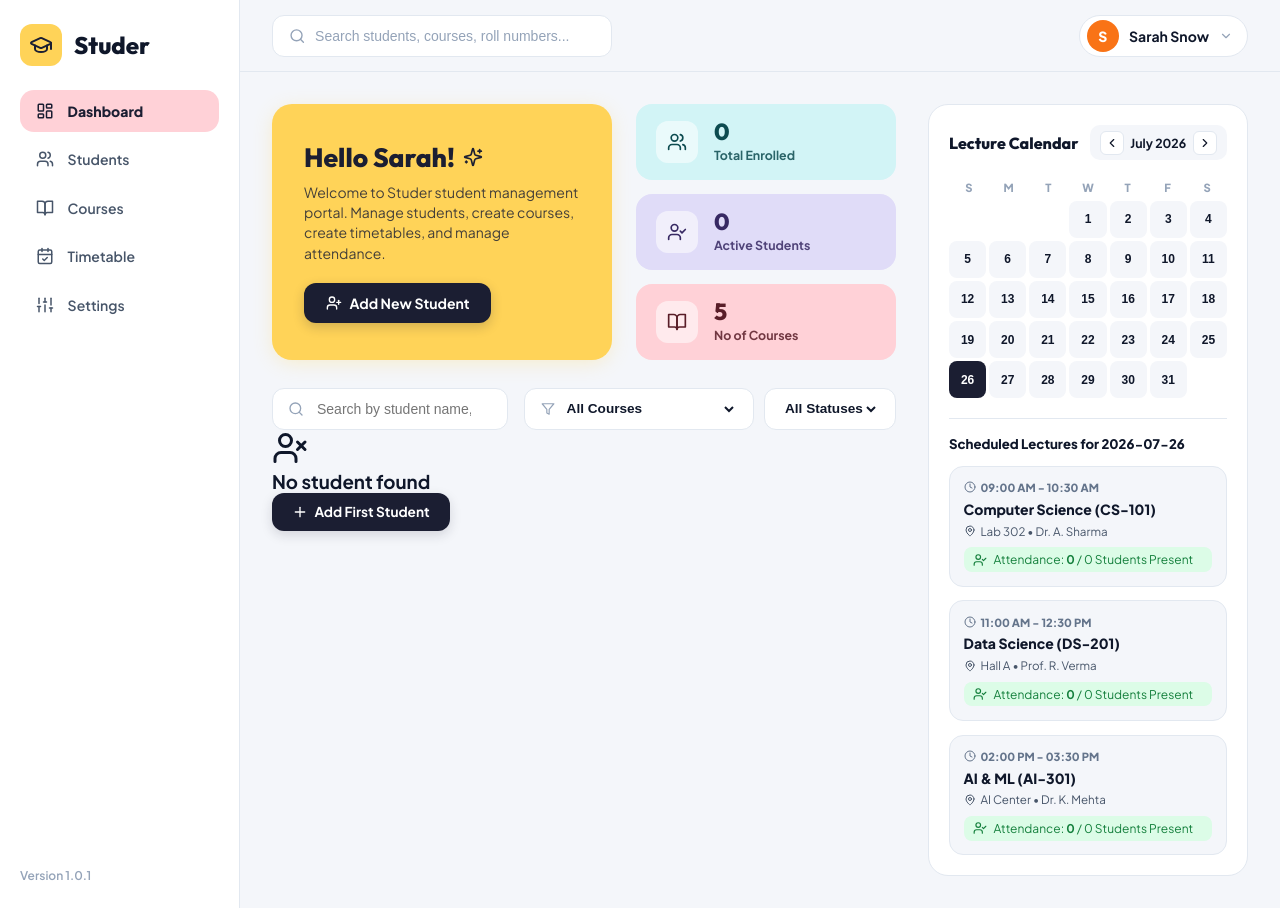
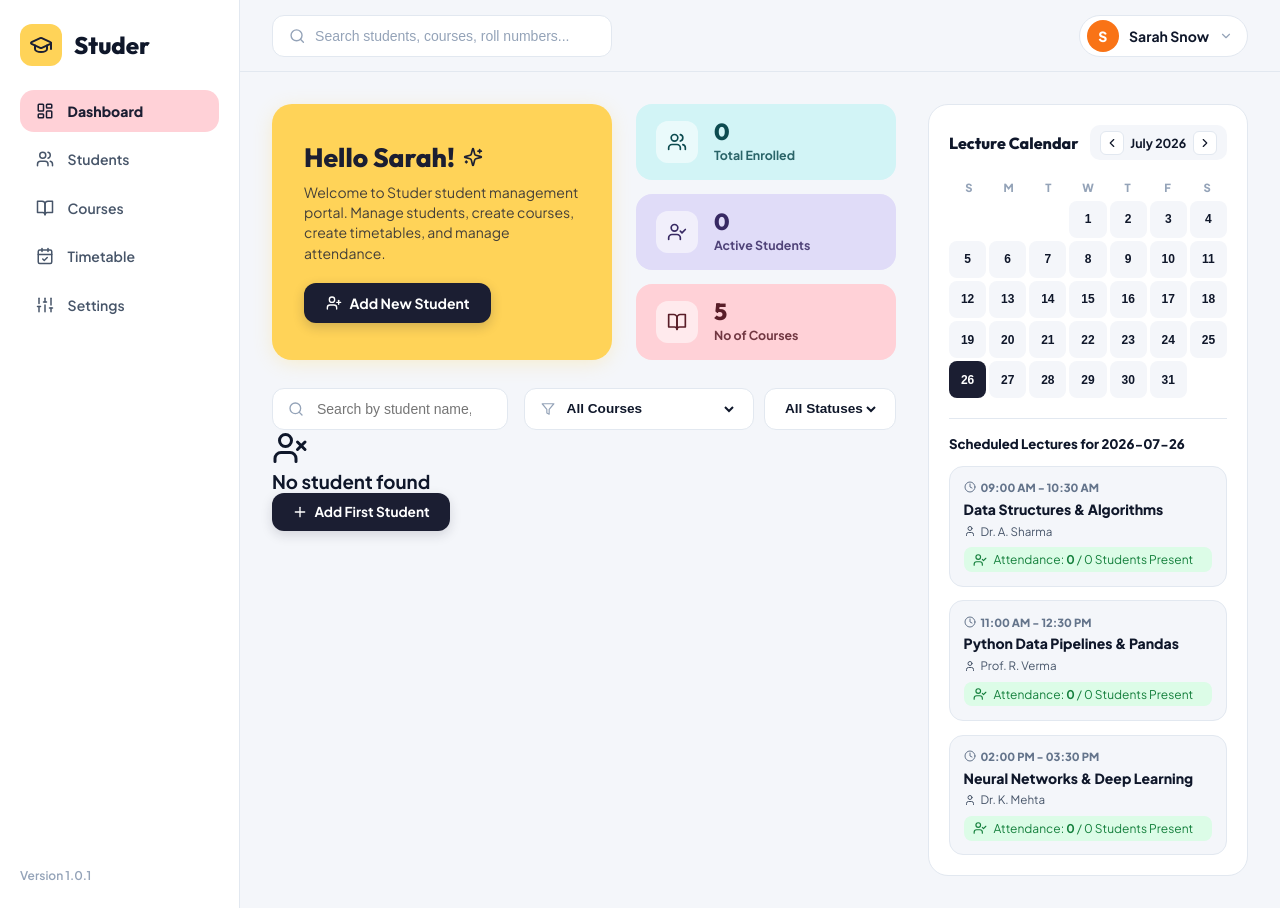
Before and after one commit to vedantwankhade123/Studer, a React (Vite) app: page / in a window 1280 px wide. Built offline with nearby package versions, Linux system fonts and the light colour scheme.

Commit message:
Refactor: Remove room location info from timetable cards and creation modal form

```diff
--- a/src/components/RightWidget.jsx
+++ b/src/components/RightWidget.jsx
@@ -1,7 +1,7 @@
 import React, { useState } from 'react';
 import { useSelector, useDispatch } from 'react-redux';
 import { setSelectedDate, toggleAttendance } from '../features/timetable/timetableSlice';
-import { Calendar as CalendarIcon, ChevronLeft, ChevronRight, Clock, CheckCircle, XCircle, MapPin, UserCheck } from 'lucide-react';
+import { Calendar as CalendarIcon, ChevronLeft, ChevronRight, Clock, CheckCircle, XCircle, User, UserCheck } from 'lucide-react';
 
 export const RightWidget = () => {
   const dispatch = useDispatch();
@@ -109,8 +109,8 @@ export const RightWidget = () => {
                     <Clock size={12} />
                     <span>{lecture.startTime} - {lecture.endTime}</span>
                   </div>
-                  <h4>{lecture.courseName} ({lecture.courseCode})</h4>
-                  <p className="lecture-sub"><MapPin size={12} /> {lecture.room} • {lecture.instructor}</p>
+                  <h4>{lecture.subjectName || lecture.courseName}</h4>
+                  <p className="lecture-sub"><User size={12} /> {lecture.instructor}</p>
 
                   <div className="attendance-summary">
                     <UserCheck size={14} />
--- a/src/components/TimetableView.jsx
+++ b/src/components/TimetableView.jsx
@@ -6,7 +6,7 @@ import {
   openAddTimetableModal,
   closeAddTimetableModal
 } from '../features/timetable/timetableSlice';
-import { CalendarCheck, Plus, Clock, MapPin, User, Trash2, X, CheckCircle, BookOpen } from 'lucide-react';
+import { CalendarCheck, Plus, Clock, User, Trash2, X, CheckCircle } from 'lucide-react';
 
 export const TimetableView = () => {
   const dispatch = useDispatch();
@@ -27,7 +27,6 @@ export const TimetableView = () => {
     day: 'Monday',
     startTime: '09:00 AM',
     endTime: '10:30 AM',
-    room: 'Lab 101',
     instructor: firstSubject.instructor || 'Faculty Member',
   });
 
@@ -110,7 +109,6 @@ export const TimetableView = () => {
                       <span className="tt-code">{item.courseName} ({item.subjectCode || item.courseCode})</span>
 
                       <div className="tt-meta-row">
-                        <span><MapPin size={12} /> {item.room}</span>
                         <span><User size={12} /> {item.instructor}</span>
                       </div>
 
@@ -184,6 +182,16 @@ export const TimetableView = () => {
                 </div>
 
                 <div className="form-group">
+                  <label>Instructor Name</label>
+                  <input
+                    type="text"
+                    placeholder="e.g. Dr. A. Sharma"
+                    value={formData.instructor}
+                    onChange={(e) => setFormData({ ...formData, instructor: e.target.value })}
+                  />
+                </div>
+
+                <div className="form-group">
                   <label>Start Time *</label>
                   <input
                     type="text"
@@ -200,26 +208,6 @@ export const TimetableView = () => {
                     placeholder="e.g. 10:30 AM"
                     value={formData.endTime}
                     onChange={(e) => setFormData({ ...formData, endTime: e.target.value })}
-                  />
-                </div>
-
-                <div className="form-group">
-                  <label>Room / Lab Location *</label>
-                  <input
-                    type="text"
-                    placeholder="e.g. Lab 302 / Seminar Hall B"
-                    value={formData.room}
-                    onChange={(e) => setFormData({ ...formData, room: e.target.value })}
-                  />
-                </div>
-
-                <div className="form-group full-width">
-                  <label>Instructor Name</label>
-                  <input
-                    type="text"
-                    placeholder="e.g. Dr. A. Sharma"
-                    value={formData.instructor}
-                    onChange={(e) => setFormData({ ...formData, instructor: e.target.value })}
                   />
                 </div>
               </div>
--- a/src/features/timetable/timetableSlice.js
+++ b/src/features/timetable/timetableSlice.js
@@ -5,12 +5,13 @@ const initialSampleSchedule = [
     id: 'TT-101',
     courseName: 'Computer Science',
     courseCode: 'CS-101',
+    subjectName: 'Data Structures & Algorithms',
+    subjectCode: 'CS-DSA',
     day: 'Monday',
     startTime: '09:00 AM',
     endTime: '10:30 AM',
-    room: 'Lab 302',
     instructor: 'Dr. A. Sharma',
-    lectureTitle: 'Data Structures & React State Management',
+    lectureTitle: 'Data Structures & Algorithms',
     date: new Date().toISOString().split('T')[0],
     attendanceRecords: {}
   },
@@ -18,12 +19,13 @@ const initialSampleSchedule = [
     id: 'TT-102',
     courseName: 'Data Science',
     courseCode: 'DS-201',
+    subjectName: 'Python Data Pipelines & Pandas',
+    subjectCode: 'DS-PY',
     day: 'Monday',
     startTime: '11:00 AM',
     endTime: '12:30 PM',
-    room: 'Hall A',
     instructor: 'Prof. R. Verma',
-    lectureTitle: 'Predictive Analytics & Python Pipelines',
+    lectureTitle: 'Python Data Pipelines & Pandas',
     date: new Date().toISOString().split('T')[0],
     attendanceRecords: {}
   },
@@ -31,10 +33,11 @@ const initialSampleSchedule = [
     id: 'TT-103',
     courseName: 'AI & ML',
     courseCode: 'AI-301',
+    subjectName: 'Neural Networks & Deep Learning',
+    subjectCode: 'AI-NN',
     day: 'Tuesday',
     startTime: '02:00 PM',
     endTime: '03:30 PM',
-    room: 'AI Center',
     instructor: 'Dr. K. Mehta',
     lectureTitle: 'Neural Networks & Deep Learning',
     date: new Date().toISOString().split('T')[0],
```
